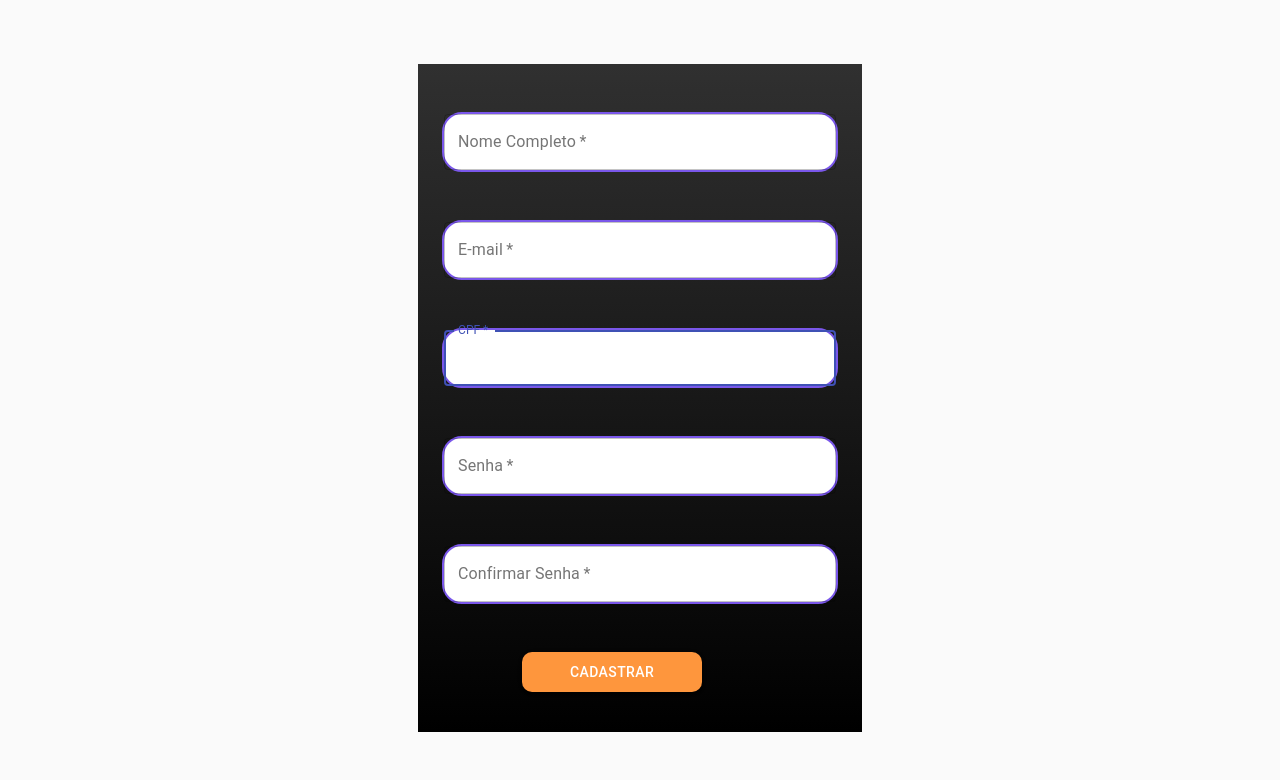
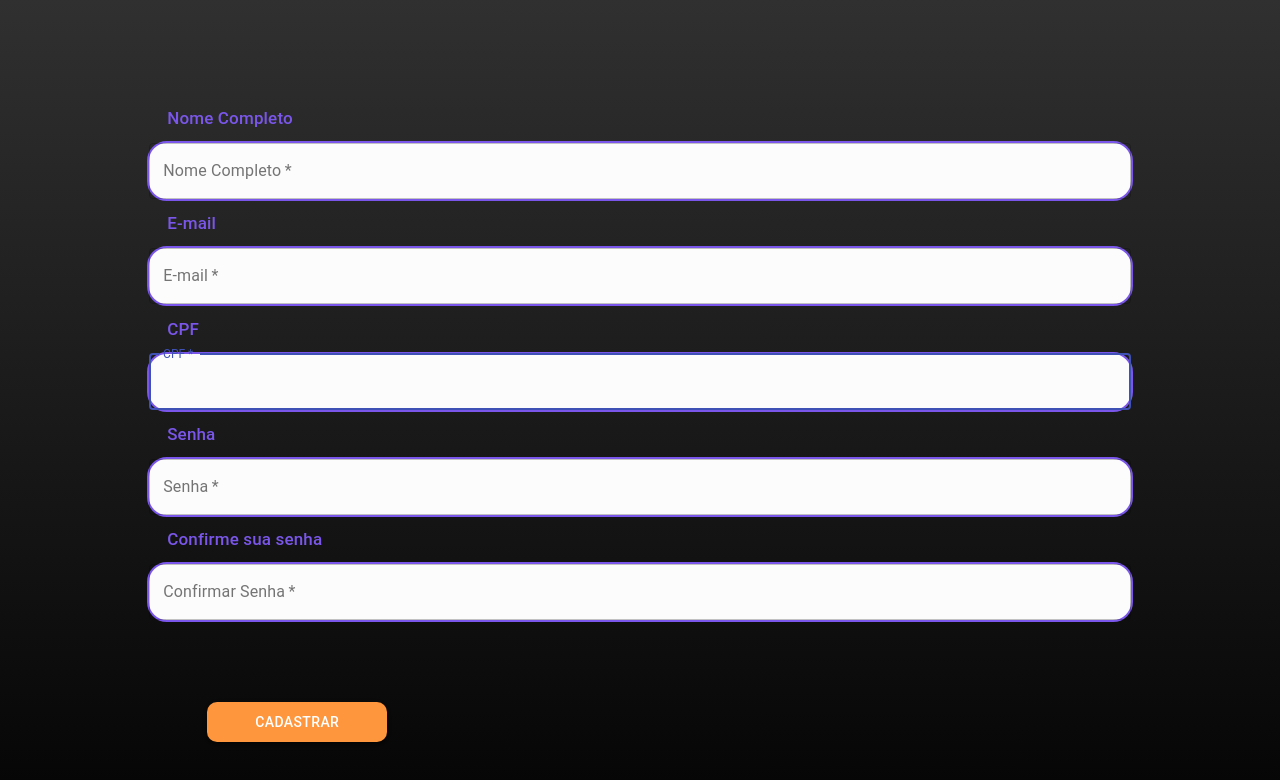
Before and after one commit to alefwhite/squad2, a React (Create React App) app in the folder frontend/: page /cadastrogestor in a window 1280 px wide. Shown: the top 780 px of the page. Built offline with nearby package versions, Linux system fonts and the light colour scheme.

Commit message:
tela finalizada

```diff
--- a/frontend/src/pages/Gestor/cadastro.js
+++ b/frontend/src/pages/Gestor/cadastro.js
@@ -1,107 +1,139 @@
-import React from 'react';
+import React, { useState } from 'react';
 import Button from '@material-ui/core/Button';
 import CssBaseline from '@material-ui/core/CssBaseline';
 import TextField from '@material-ui/core/TextField';
 import { makeStyles } from '@material-ui/core/styles';
-import Container from '@material-ui/core/Container';
+
+
 
 const useStyles = makeStyles((theme) => ({
     container: {
         background: 'linear-gradient(180deg, #303030 0%, #000000 100%)',
+        width: '100vw',
     },
     campos: {
         borderRadius: '20px',
-        background: 'white',
+        width: '77vw',
+        background: '#FDFCFC',
         border: '2px solid #7A57EA',
-        marginTop: theme.spacing(5),
+        marginTop: '0px',
+        marginBottom: '0px',
+
     },
-
     paper: {
         height: '100%',
-        marginTop: theme.spacing(8),
+        paddingTop: theme.spacing(12),
         display: 'flex',
         flexDirection: 'column',
         alignItems: 'center',
     },
-
-
     form: {
-        width: '100%', // Fix IE 11 issue.
-        marginTop: theme.spacing(1),
+        width: '77vw',
+        height: '100vh'
     },
     submit: {
         background: '#FE963D',
         borderRadius: '10px',
         width: '180px',
         height: '40px',
-        margin: theme.spacing(5, 10),
+        marginLeft: '60px',
+        justifyContent: 'center',
+        marginTop: '80px'
     },
+
+    texto: {
+        fontStyle: 'normal',
+        fontWeight: '500',
+        fontSize: '17px',
+        lineHeight: '17px',
+        paddingLeft: '20px'
+    },
+
 }));
+
+
+
+function cadastrarUsuario() {
+    alert("Cadastrando usuário");
+}
 
 export default function Cadastrar() {
     const classes = useStyles();
 
+
+
     return (
-
-        <Container className={classes.container} component="main" maxWidth="xs">
+        <div className={classes.container}>
             <CssBaseline />
             <div className={classes.paper}>
                 <form className={classes.form} noValidate>
+                    <h2 className={classes.texto} style={{ color: '#7A57EA' }}>
+                        Nome Completo
+                    </h2>
                     <TextField className={classes.campos}
                         variant="outlined"
                         margin="normal"
                         required
-                        fullWidth
                         id="nome"
                         label="Nome Completo"
                         name="nome"
                         autoComplete="name"
                         autoFocus
                     />
+                    <h2 className={classes.texto} style={{ color: '#7A57EA' }}>
+                        E-mail
+                    </h2>
                     <TextField className={classes.campos}
                         variant="outlined"
                         margin="normal"
                         required
-                        fullWidth
                         id="email"
                         label="E-mail"
                         name="email"
                         autoComplete="email"
                         autoFocus
                     />
+                    <h2 className={classes.texto} style={{ color: '#7A57EA' }}>
+                        CPF
+                    </h2>
                     <TextField className={classes.campos}
                         variant="outlined"
                         margin="normal"
                         required
-                        fullWidth
                         id="cpf"
                         label="CPF"
                         name="cpf"
                         autoFocus
                     />
+                    <h2 className={classes.texto} style={{ color: '#7A57EA' }}>
+                        Senha
+                    </h2>
                     <TextField className={classes.campos}
                         variant="outlined"
                         margin="normal"
                         required
-                        fullWidth
                         name="senha"
                         label="Senha"
                         type="password"
                         id="senha"
                         autoComplete="new-password"
                     />
+                    <h2 className={classes.texto} style={{ color: '#7A57EA' }}>
+                        Confirme sua senha
+                    </h2>
                     <TextField className={classes.campos}
                         variant="outlined"
                         margin="normal"
                         required
-                        fullWidth
                         name="confirmaSenha"
                         label="Confirmar Senha"
                         type="password"
                         id="password"
                         autoComplete="new-password"
                     />
+
                     <Button
+                        onClick={() => cadastrarUsuario()}
                         size="medium"
                         type="submit"
                         variant="contained"
@@ -110,8 +142,9 @@ export default function Cadastrar() {
                     >
                         Cadastrar
                     </Button>
+
                 </form>
             </div>
-        </Container>
+        </div >
     );
 }
```
